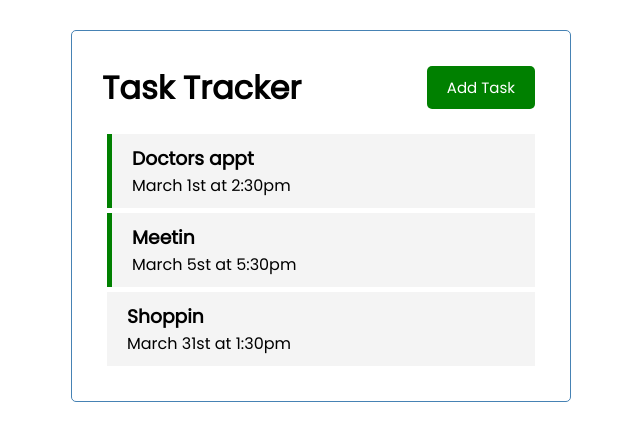
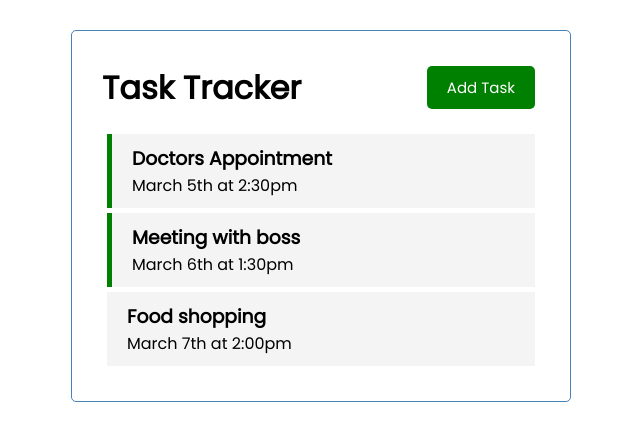
Before and after one commit to jamestheengineer/webdev-playground, a Vue app in the folder vue-traversy/vue-task-tracker/vue-crash-2021/: page / in a window 1280 px wide. Shown: the top 440 px of the page, without its empty margins (319-959 px from the left). Built offline with nearby package versions, Linux system fonts and the light colour scheme; data requests are answered from the project's data file; the HTML template or start-up script is replaced by a standard one.

Commit message:
Get db.json hooked up

```diff
--- /dev/null
+++ b/vue-traversy/vue-task-tracker/vue-crash-2021/db.json
@@ -0,0 +1,22 @@
+{
+    "tasks": [
+      {
+        "id": "1",
+        "text": "Doctors Appointment",
+        "day": "March 5th at 2:30pm",
+        "reminder": true
+      },
+      {
+        "id": "2",
+        "text": "Meeting with boss",
+        "day": "March 6th at 1:30pm",
+        "reminder": true
+      },
+      {
+        "id": "3",
+        "text": "Food shopping",
+        "day": "March 7th at 2:00pm",
+        "reminder": false
+      }
+    ]
+  }
--- a/vue-traversy/vue-task-tracker/vue-crash-2021/src/App.vue
+++ b/vue-traversy/vue-task-tracker/vue-crash-2021/src/App.vue
@@ -42,29 +42,16 @@
     toggleReminder(id) {
       this.tasks = this.tasks.map((task) => task.id === id ?
       {...task, reminder: !task.reminder } : task)
-    }
+    },
+    async fetchTasks() {
+      const res = await fetch('http://localhost:5000/tasks')
+      const data = await res.json()
+
+      return data
+    },
   },
-  created() {
-    this.tasks = [
-      {
-        id: 1,
-        text: 'Doctors appt',
-        day: 'March 1st at 2:30pm',
-        reminder: true,
-      },
-      {
-        id: 2,
-        text: 'Meetin',
-        day: 'March 5st at 5:30pm',
-        reminder: true,
-      },
-      {
-        id: 3,
-        text: 'Shoppin',
-        day: 'March 31st at 1:30pm',
-        reminder: false,
-      },
-    ]
+  async created() {
+    this.tasks = await this.fetchTasks()
   }
 }
 </script>
```
